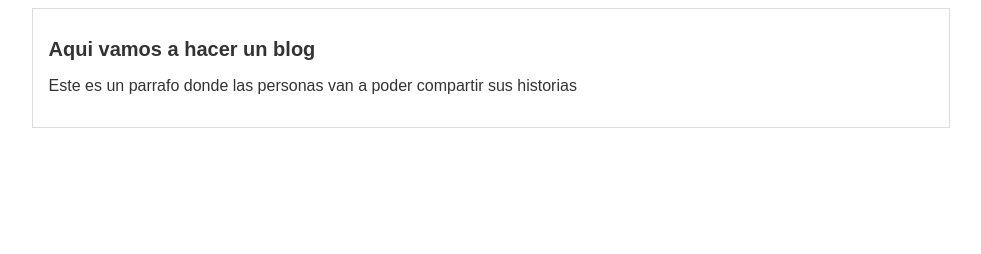
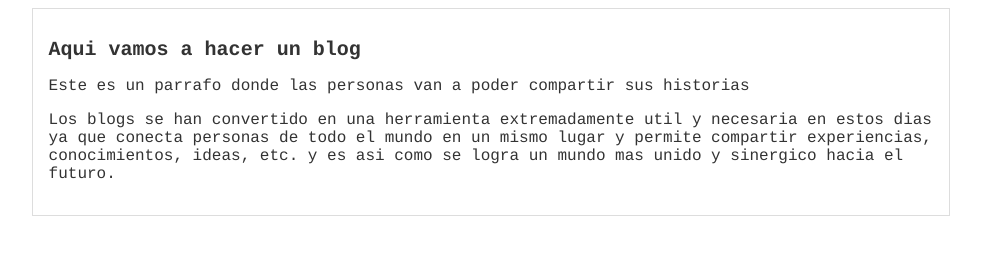
Before and after one commit to FredDiPasqua/hyperBlog, a plain HTML site: page index.html in a window 1280 px wide. Shown: the whole page, without its empty margins (149-1130 px from the left). Drawn offline with Linux system fonts and the light colour scheme.

Commit message:
agregado el contenido adicional

```diff
--- a/index.html
+++ b/index.html
@@ -12,6 +12,13 @@
             <h1>Aqui vamos a hacer un blog</h1>
             <p>Este es un parrafo donde las personas
                 van a poder compartir sus historias</p>
+            <p>Los blogs se han convertido en una herramienta
+                extremadamente util y necesaria en estos dias
+                ya que conecta personas de todo el mundo en
+                un mismo lugar y permite compartir experiencias,
+                conocimientos, ideas, etc. y es asi como se logra
+                un mundo mas unido y sinergico hacia el futuro.
+            </p>
         </div>
     </div>
 </body>
--- a/styles.css
+++ b/styles.css
@@ -1,7 +1,7 @@
 body {
     color: #333;
     text-align: left;
-    font-family: Arial, Helvetica, sans-serif;
+    font-family: Courier;
     font-size: 16px;
 }
 
```
